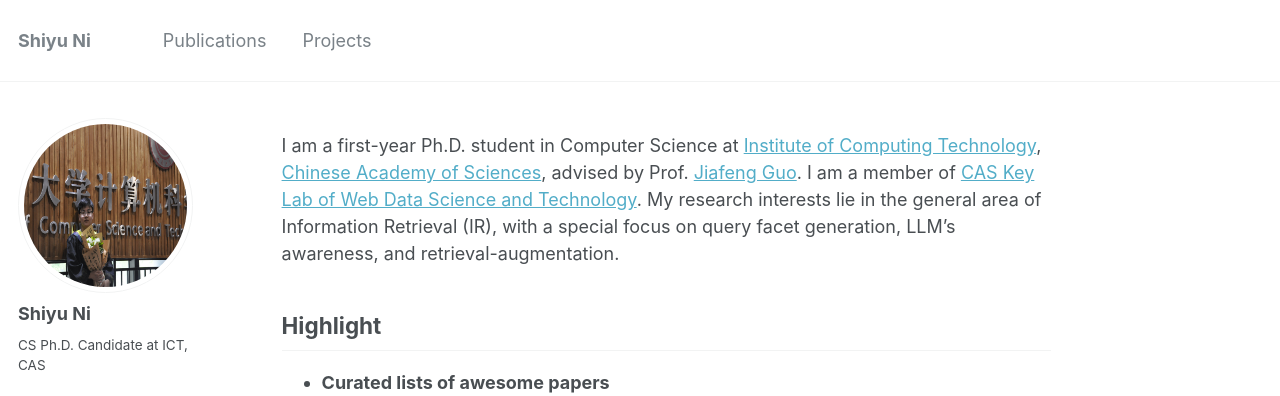
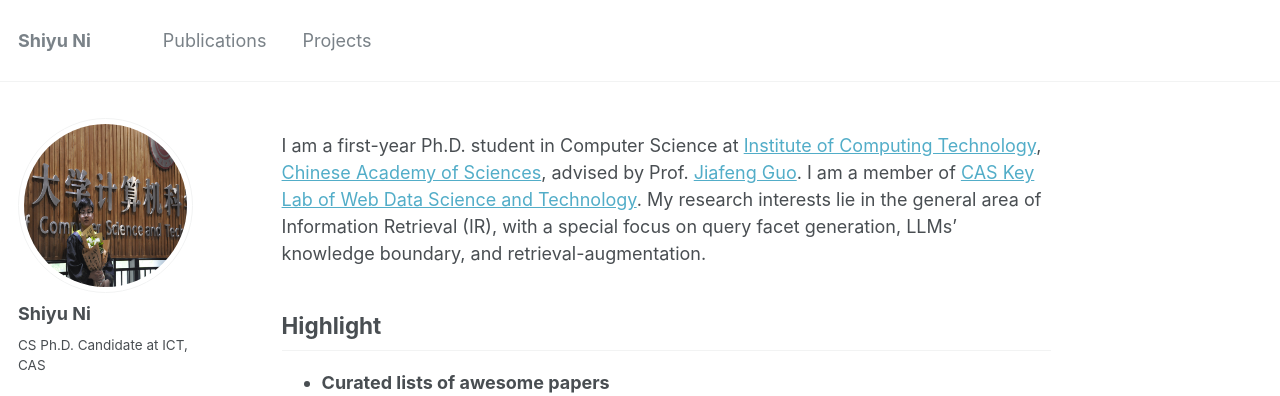
Before and after one commit to ShiyuNee/ShiyuNee.github.io, a Jekyll site: the page built from _pages/about.md, in a window 1280 px wide and 900 px high. Shown: the top 396 px of the window. Built offline with Jekyll 4.4.1, drawn with Linux system fonts in a browser that asks for light colours.

```diff
--- a/_pages/about.md
+++ b/_pages/about.md
@@ -9,7 +9,7 @@ redirect_from:
 ---
 
 
-I am a first-year Ph.D. student in Computer Science at [Institute of Computing Technology](http://www.ict.ac.cn/), [Chinese Academy of Sciences](http://www.cas.cn/), advised by Prof. [Jiafeng Guo](http://www.bigdatalab.ac.cn/gjf/). I am a member of [CAS Key Lab of Web Data Science and Technology](http://www.bigdatalab.ac.cn/). My research interests lie in the general area of Information Retrieval (IR), with a special focus on query facet generation, LLM's awareness, and retrieval-augmentation.
+I am a first-year Ph.D. student in Computer Science at [Institute of Computing Technology](http://www.ict.ac.cn/), [Chinese Academy of Sciences](http://www.cas.cn/), advised by Prof. [Jiafeng Guo](http://www.bigdatalab.ac.cn/gjf/). I am a member of [CAS Key Lab of Web Data Science and Technology](http://www.bigdatalab.ac.cn/). My research interests lie in the general area of Information Retrieval (IR), with a special focus on query facet generation, LLMs' knowledge boundary, and retrieval-augmentation.
 
 ## Highlight
 
```
Also changed, not shown: _pages/publications.md (+1 -1 lines).
